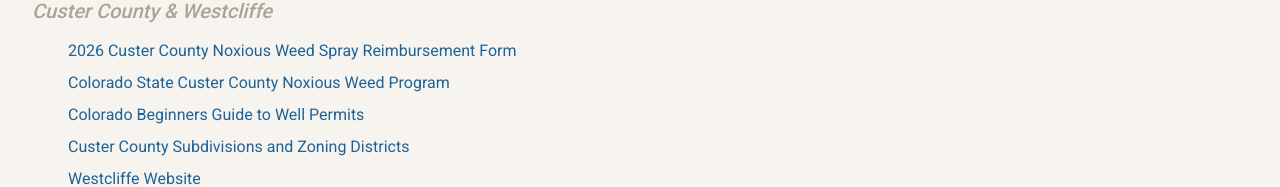
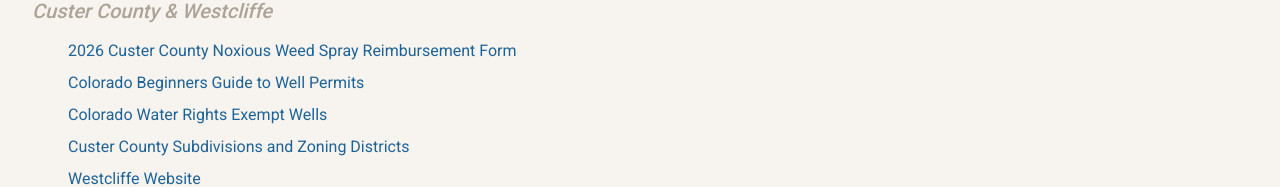
Before and after one commit to elezotte/LeySubdivision, a Next.js app: page /information in a window 1280 px wide. Shown: the part 452-639 px from the top of the page. Built offline with nearby package versions, Linux system fonts and the light colour scheme; some icons are missing.

Commit message:
tweak info websites

```diff
--- a/src/components/information/informationItems.custer-county.ts
+++ b/src/components/information/informationItems.custer-county.ts
@@ -7,19 +7,33 @@
     path: '/documents/custer-county/custer-county-noxious-weed-spray-reimbursement-form.pdf',
     iconType: ListIconTypes.DOCUMENT,
   },
-  {
-    id: 'colorado-state-custer-county-noxious-weed-program',
-    label: 'Colorado State Custer County Noxious Weed Program',
-    path: 'http://www.custercountygov.com/ext/extpage.php?id=noxious_weeds',
-    iconType: ListIconTypes.WEBSITE,
-    rel: 'external'
-  },
+  // {
+  //   id: 'colorado-state-custer-county-noxious-weed-program',
+  //   label: 'Colorado State Custer County Noxious Weed Program',
+  //   path: 'http://www.custercountygov.com/ext/extpage.php?id=noxious_weeds',
+  //   iconType: ListIconTypes.WEBSITE,
+  //   rel: 'external'
+  // },
   {
     id: 'colorado-beginners-guide-to-well-permits',
     label: 'Colorado Beginners Guide to Well Permits',
     path: '/documents/custer-county/colorado-beginners-guide-to-well-permits.pdf',
     iconType: ListIconTypes.DOCUMENT,
   },
+    {
+    id: 'colorado-water-rights-exempt-wells',
+    label: 'Colorado Water Rights Exempt Wells',
+    path: 'https://cowaterrights.com/exempt-wells/',
+    iconType: ListIconTypes.WEBSITE,
+    rel: 'external'
+  },
+  // {
+  //   id: 'colorado-dwr-well-permitting',
+  //   label: 'Colorado Division of Water Resources Well Permitting',
+  //   path: 'https://dwr.colorado.gov/services/well-permitting',
+  //   iconType: ListIconTypes.WEBSITE,
+  //   rel: 'external'
+  // },
   {
     id: 'custer-county-zoning-districts',
     label: 'Custer County Subdivisions and Zoning Districts',
```
